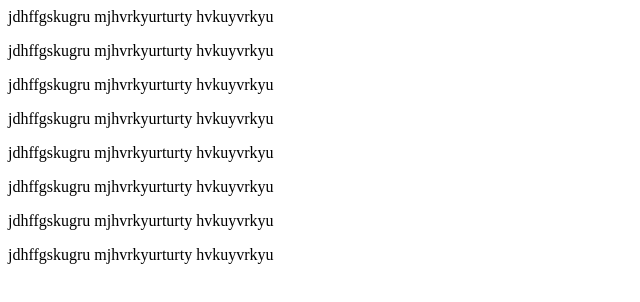
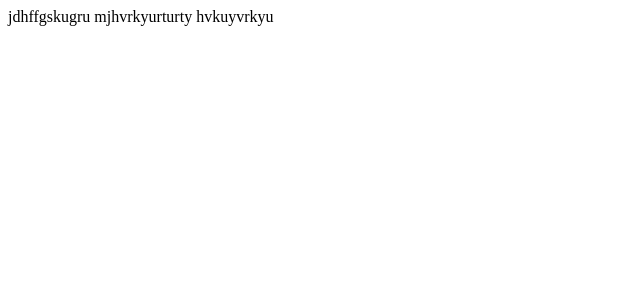
Before and after one commit to Anishi12/LocalR-repo, a plain HTML site: page index.htm in a window 1280 px wide. Shown: the whole page, without its empty margins (0-640 px from the left). Drawn offline with Linux system fonts and the light colour scheme.

Commit message:
Making COmments

```diff
--- a/index.htm
+++ b/index.htm
@@ -7,12 +7,7 @@
 </head>
 <body>
     <p>jdhffgskugru mjhvrkyurturty hvkuyvrkyu</p>
-    <p>jdhffgskugru mjhvrkyurturty hvkuyvrkyu</p>
-    <p>jdhffgskugru mjhvrkyurturty hvkuyvrkyu</p>
-    <p>jdhffgskugru mjhvrkyurturty hvkuyvrkyu</p>
-    <p>jdhffgskugru mjhvrkyurturty hvkuyvrkyu</p>
-    <p>jdhffgskugru mjhvrkyurturty hvkuyvrkyu</p>
-    <p>jdhffgskugru mjhvrkyurturty hvkuyvrkyu</p>
-    <p>jdhffgskugru mjhvrkyurturty hvkuyvrkyu</p>
+    <!-- <p>jdhffgskugru mjhvrkyurturty hvkuyvrkyu <button type="button"></button></p> -->
+
 </body>
 </html>
```
